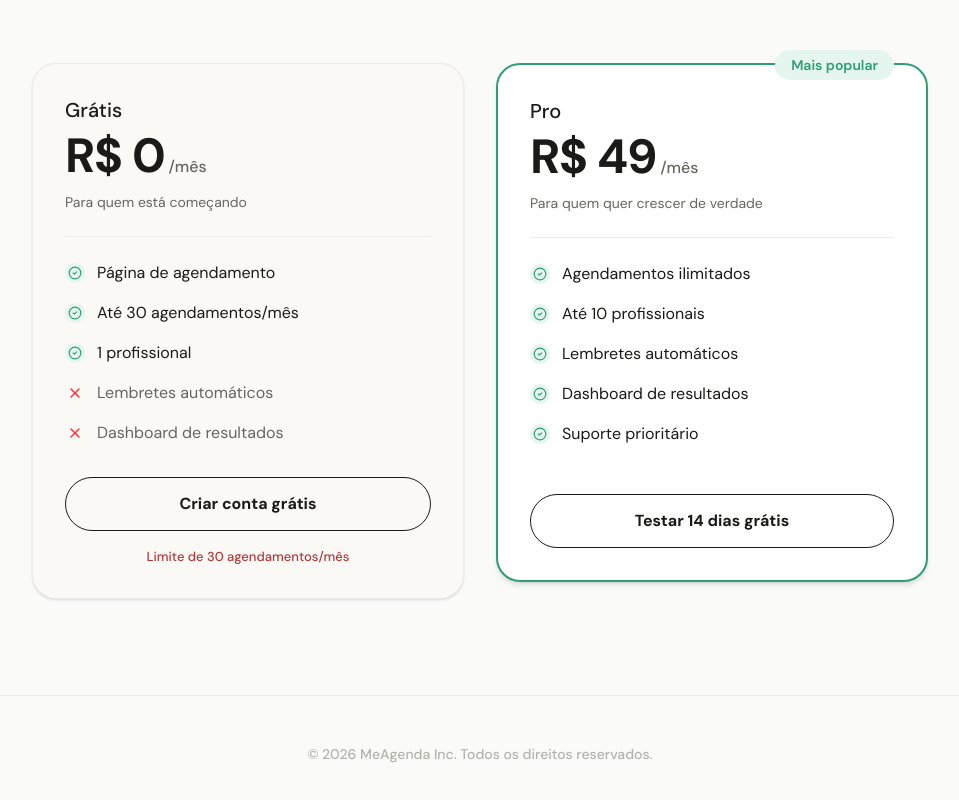
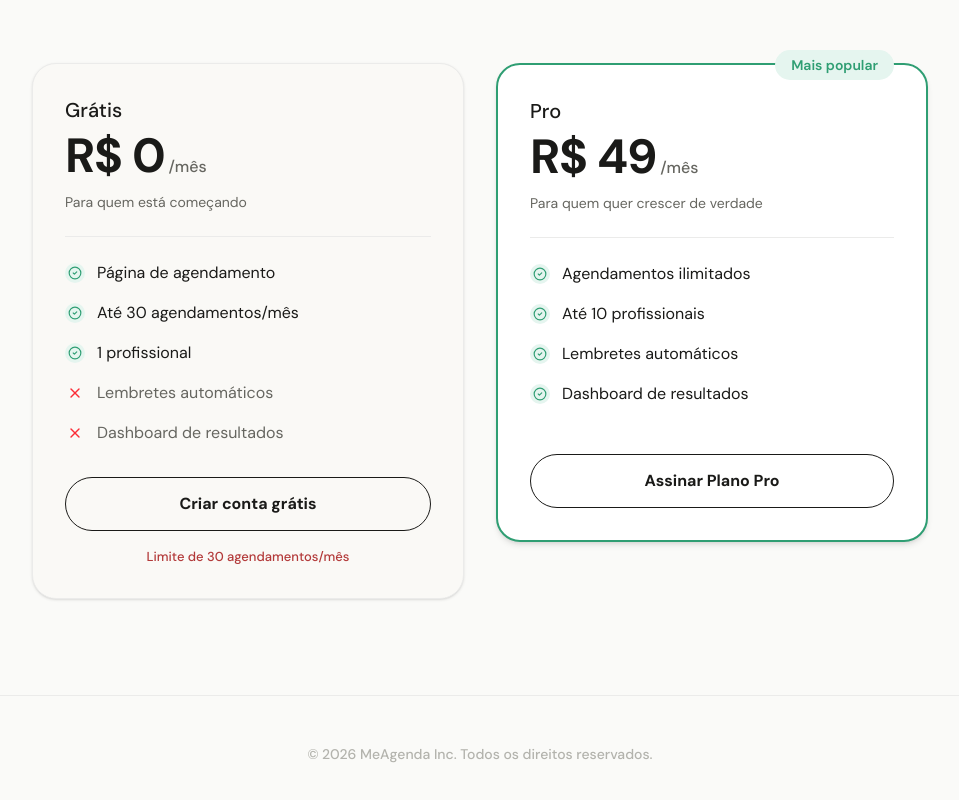
Before and after one commit to elencio-dev/meagenda, a Next.js app: page / in a window 1280 px wide. Shown: the part 2959-3759 px from the top of the page, without its empty margins (160-1119 px from the left). Built offline with nearby package versions, Linux system fonts and the light colour scheme.

Commit message:
feat: ajusta pricing table de planos e remove teste 14 dias

```diff
--- a/app/page.tsx
+++ b/app/page.tsx
@@ -361,15 +361,11 @@ export default function LandingPage() {
                   <div className="w-5 h-5 rounded-full bg-[#E5F5EF] flex items-center justify-center shrink-0"><CheckCircle2 className="w-3.5 h-3.5 text-[#2F9E73]" /></div>
                   Dashboard de resultados
                 </li>
-                <li className="flex items-center gap-3 text-[var(--ink-80)]">
-                  <div className="w-5 h-5 rounded-full bg-[#E5F5EF] flex items-center justify-center shrink-0"><CheckCircle2 className="w-3.5 h-3.5 text-[#2F9E73]" /></div>
-                  Suporte prioritário
-                </li>
               </ul>
 
               <div className="text-center mt-auto pt-4">
                 <Link href="/register?plan=pro" className="block w-full py-3.5 border border-[var(--ink-20)] text-[var(--ink)] font-bold rounded-xl hover:border-[#2F9E73] hover:text-[#2F9E73] transition-all">
-                  Testar 14 dias grátis
+                  Assinar Plano Pro
                 </Link>
               </div>
             </div>
```
Also changed, not shown: 1 other file (tests, documents, lock files or other folders).
